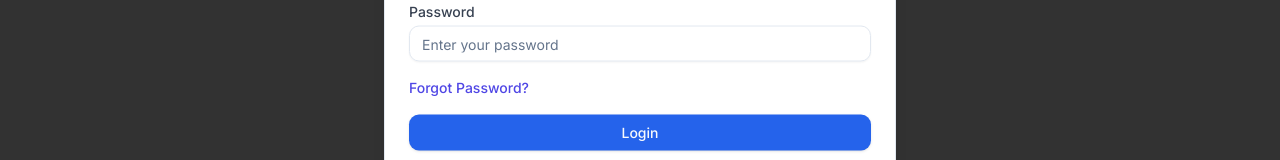
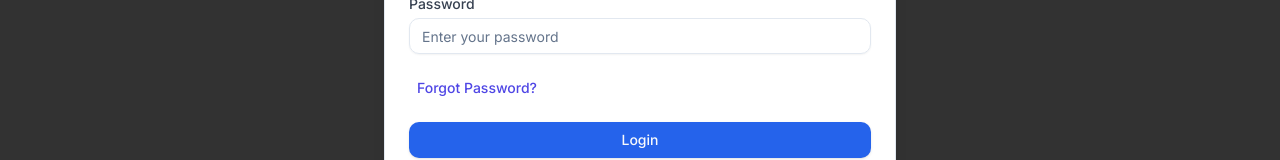
Before and after one commit to mokwathedeveloper/automated_hiring_agent, a Next.js app: page /auth in a window 1280 px wide. Shown: the part 288-448 px from the top of the page. Built offline with nearby package versions, Linux system fonts and the light colour scheme; no server answers.

Commit message:
feat: update codebase index and fix auth modal UI

```diff
--- a/src/components/AuthModal.tsx
+++ b/src/components/AuthModal.tsx
@@ -173,7 +173,7 @@ export default function AuthModal({ isOpen, onClose, mode: initialMode }: AuthMo
           <form onSubmit={handleLogin} className="space-y-4">
             {renderEmailInput()}
             {renderPasswordInput()}
-            <Button variant="link" onClick={() => setIsResettingPassword(true)} className="text-sm text-primary-600 p-0 h-auto justify-start">
+            <Button variant="link" onClick={() => setIsResettingPassword(true)} className="text-sm text-primary-600 p-2 h-auto justify-start">
               Forgot Password?
             </Button>
             {renderSubmitButton('Login')}
```
Also changed, not shown: 1 other file (tests, documents, lock files or other folders).
